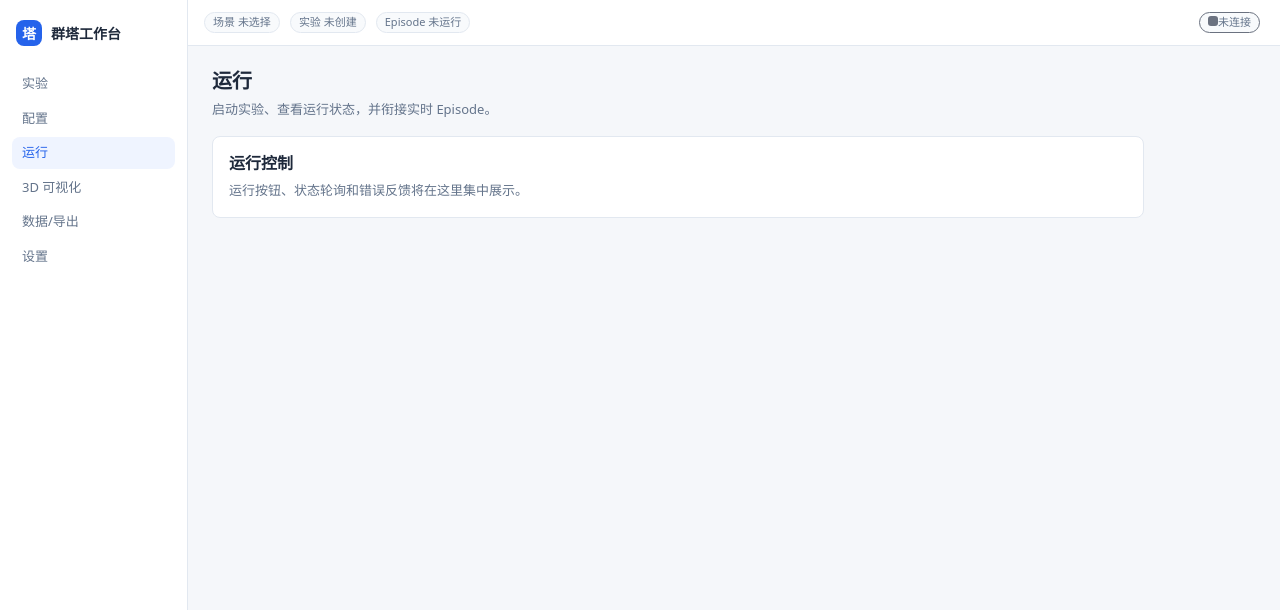
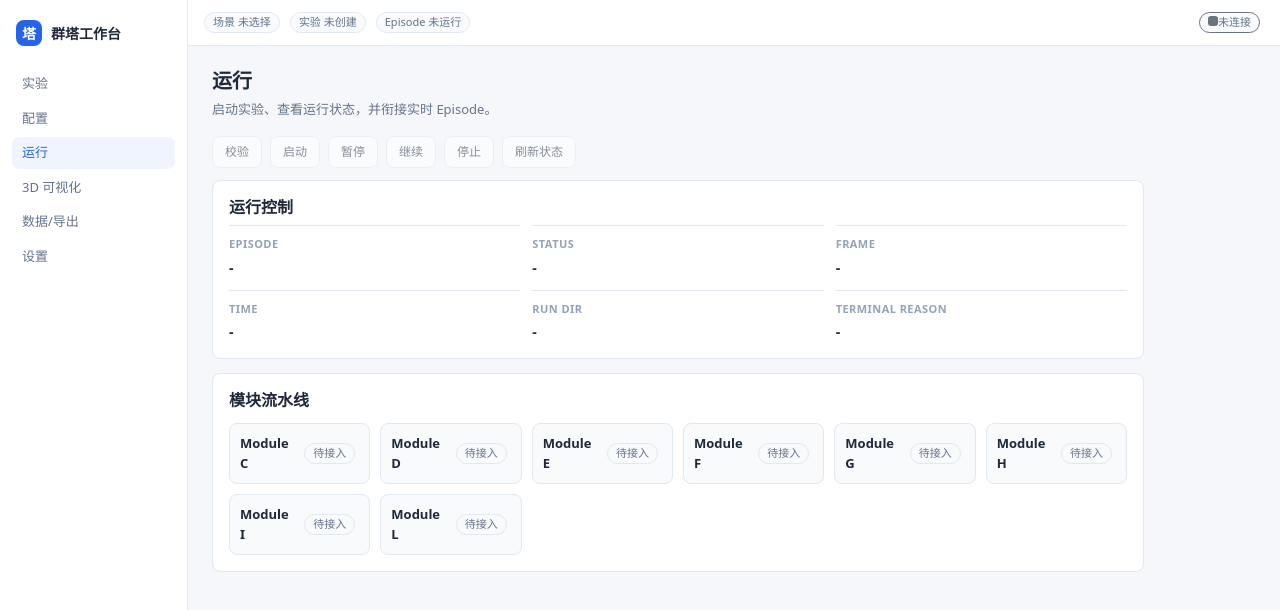
Before and after one commit to echo9923/Multi-Crane-Simulation, a React (Vite) app in the folder frontend/: page /run in a window 1280 px wide. Shown: the top 610 px of the page. Built offline with nearby package versions, Linux system fonts and the light colour scheme.

Commit message:
feat(frontend): add workbench run controls

```diff
--- a/frontend/src/components/workbench/RunPage.tsx
+++ b/frontend/src/components/workbench/RunPage.tsx
@@ -1,13 +1,249 @@
+import { buildValidateRequest } from "@/api/config";
+import {
+  getEpisodeState,
+  pauseEpisode,
+  resumeEpisode,
+  startEpisode,
+  stopEpisode,
+  validateScenario,
+} from "@/api/rest";
+import { useStore } from "@/state/store";
+import { useWorkbenchStore } from "@/state/workbench";
+
+const modulePipeline = ["C", "D", "E", "F", "G", "H", "I", "L"];
+
+function errorMessage(error: unknown): string {
+  const message = error instanceof Error ? error.message : String(error);
+  const code =
+    error && typeof error === "object"
+      ? (error as { code?: unknown }).code
+      : null;
+  return typeof code === "string" && code ? `${code}: ${message}` : message;
+}
+
+function displayValue(value: string | number | null | undefined): string {
+  if (value === null || value === undefined || value === "") return "-";
+  return String(value);
+}
+
+function issueField(issue: unknown, key: "code" | "message" | "text"): string | null {
+  if (!issue || typeof issue !== "object") return null;
+  const value = (issue as Record<string, unknown>)[key];
+  return typeof value === "string" && value ? value : null;
+}
+
+function issueMessage(issue: unknown): string {
+  return issueField(issue, "message") ?? issueField(issue, "text") ?? String(issue);
+}
+
 export function RunPage() {
+  const yamlText = useWorkbenchStore((s) => s.yamlText);
+  const validation = useWorkbenchStore((s) => s.validation);
+  const validationError = useWorkbenchStore((s) => s.validationError);
+  const currentEpisode = useWorkbenchStore((s) => s.currentEpisode);
+  const episodeState = useWorkbenchStore((s) => s.episodeState);
+  const busy = useWorkbenchStore((s) => s.busy);
+  const setValidation = useWorkbenchStore((s) => s.setValidation);
+  const setCurrentEpisode = useWorkbenchStore((s) => s.setCurrentEpisode);
+  const setEpisodeState = useWorkbenchStore((s) => s.setEpisodeState);
+  const setBusy = useWorkbenchStore((s) => s.setBusy);
+  const setLegacyEpisodeId = useStore((s) => s.setEpisodeId);
+  const setLegacyMode = useStore((s) => s.setMode);
+
+  const episodeId = currentEpisode?.episode_id ?? null;
+  const canUseEpisode = Boolean(episodeId);
+  const validationErrors = validation?.errors ?? [];
+  const validationWarnings = validation?.warnings ?? [];
+  const hasValidationDetails =
+    Boolean(validation && !validation.valid) &&
+    (validationErrors.length > 0 || validationWarnings.length > 0);
+
+  const refreshState = async (id = episodeId) => {
+    if (!id) return;
+    const state = await getEpisodeState(id);
+    setEpisodeState(state);
+  };
+
+  const runAction = async (action: () => Promise<void>) => {
+    if (useWorkbenchStore.getState().busy) return;
+    setBusy(true);
+    setValidation(validation, null);
+    try {
+      await action();
+    } catch (error) {
+      setValidation(validation, errorMessage(error));
+    } finally {
+      setBusy(false);
+    }
+  };
+
+  const validateYaml = () =>
+    runAction(async () => {
+      const result = await validateScenario(buildValidateRequest(yamlText));
+      setValidation(result);
+    });
+
+  const startRun = () =>
+    runAction(async () => {
+      const req = buildValidateRequest(yamlText);
+      const started = await startEpisode({
+        ...req,
+        run_mode: "interactive_server",
+        runner: "production",
+        autostart: true,
+      });
+      setCurrentEpisode(started);
+      setLegacyEpisodeId(started.episode_id);
+      setLegacyMode("live");
+      await refreshState(started.episode_id);
+    });
+
+  const pauseRun = () =>
+    runAction(async () => {
+      if (!episodeId) return;
+      await pauseEpisode(episodeId);
+      await refreshState(episodeId);
+    });
+
+  const resumeRun = () =>
+    runAction(async () => {
+      if (!episodeId) return;
+      await resumeEpisode(episodeId);
+      await refreshState(episodeId);
+    });
+
+  const stopRun = () =>
+    runAction(async () => {
+      if (!episodeId) return;
+      await stopEpisode(episodeId);
+      await refreshState(episodeId);
+      setLegacyMode("idle");
+      setLegacyEpisodeId(null);
+    });
+
+  const refreshRun = () =>
+    runAction(async () => {
+      await refreshState();
+    });
+
   return (
     <section className="workbench-page">
       <header className="workbench-page-header">
         <h1>运行</h1>
         <p className="muted">启动实验、查看运行状态，并衔接实时 Episode。</p>
       </header>
+
+      <div className="workbench-config-toolbar">
+        <button type="button" onClick={validateYaml} disabled={busy || !yamlText}>
+          校验
+        </button>
+        <button type="button" onClick={startRun} disabled={busy || !yamlText}>
+          启动
+        </button>
+        <button type="button" onClick={pauseRun} disabled={busy || !canUseEpisode}>
+          暂停
+        </button>
+        <button type="button" onClick={resumeRun} disabled={busy || !canUseEpisode}>
+          继续
+        </button>
+        <button type="button" onClick={stopRun} disabled={busy || !canUseEpisode}>
+          停止
+        </button>
+        <button type="button" onClick={refreshRun} disabled={busy || !canUseEpisode}>
+          刷新状态
+        </button>
+        {validation?.valid ? <span className="chip chip-ok">校验通过</span> : null}
+        {validation && !validation.valid ? (
+          <span className="chip chip-warn">校验未通过</span>
+        ) : null}
+        {busy ? <span className="chip">处理中</span> : null}
+      </div>
+
+      {validationError ? (
+        <div className="workbench-notice" role="alert">
+          {validationError}
+        </div>
+      ) : null}
+
+      {hasValidationDetails ? (
+        <div className="workbench-validation-details" aria-label="校验详情">
+          {validationErrors.length > 0 ? (
+            <div>
+              <h3>错误</h3>
+              <ul>
+                {validationErrors.map((issue, index) => (
+                  <li key={`error-${index}`}>
+                    {issueField(issue, "code") ? (
+                      <span className="workbench-validation-code">
+                        {issueField(issue, "code")}
+                      </span>
+                    ) : null}
+                    <span>{issueMessage(issue)}</span>
+                  </li>
+                ))}
+              </ul>
+            </div>
+          ) : null}
+          {validationWarnings.length > 0 ? (
+            <div>
+              <h3>警告</h3>
+              <ul>
+                {validationWarnings.map((issue, index) => (
+                  <li key={`warning-${index}`}>
+                    {issueField(issue, "code") ? (
+                      <span className="workbench-validation-code">
+                        {issueField(issue, "code")}
+                      </span>
+                    ) : null}
+                    <span>{issueMessage(issue)}</span>
+                  </li>
+                ))}
+              </ul>
+            </div>
+          ) : null}
+        </div>
+      ) : null}
+
       <div className="workbench-panel">
         <h2>运行控制</h2>
-        <p className="muted">运行按钮、状态轮询和错误反馈将在这里集中展示。</p>
+        <dl className="workbench-summary-grid">
+          <div>
+            <dt>Episode</dt>
+            <dd>{displayValue(episodeState?.episode_id ?? currentEpisode?.episode_id)}</dd>
+          </div>
+          <div>
+            <dt>Status</dt>
+            <dd>{displayValue(episodeState?.status ?? currentEpisode?.status)}</dd>
+          </div>
+          <div>
+            <dt>Frame</dt>
+            <dd>{episodeState ? `frame ${episodeState.frame_index}` : "-"}</dd>
+          </div>
+          <div>
+            <dt>Time</dt>
+            <dd>{episodeState ? `${episodeState.time_s}s` : "-"}</dd>
+          </div>
+          <div>
+            <dt>Run Dir</dt>
+            <dd>{displayValue(episodeState?.run_dir ?? currentEpisode?.run_dir)}</dd>
+          </div>
+          <div>
+            <dt>Terminal Reason</dt>
+            <dd>{displayValue(episodeState?.terminal_reason)}</dd>
+          </div>
+        </dl>
+      </div>
+
+      <div className="workbench-panel workbench-run-panel">
+        <h2>模块流水线</h2>
+        <div className="workbench-module-grid">
+          {modulePipeline.map((moduleId) => (
+            <div className="workbench-module-card" key={moduleId}>
+              <span className="workbench-module-id">Module {moduleId}</span>
+              <span className="chip">待接入</span>
+            </div>
+          ))}
+        </div>
       </div>
     </section>
   );
--- a/frontend/src/styles.css
+++ b/frontend/src/styles.css
@@ -512,6 +512,7 @@
     border-radius: var(--radius-md);
     background: var(--panel);
     padding: 16px;
+    margin-bottom: 14px;
   }
 
   .workbench-panel h2 {
@@ -586,6 +587,48 @@
     margin-bottom: 12px;
   }
 
+  .workbench-validation-details {
+    border: 1px solid var(--line);
+    border-radius: var(--radius-md);
+    background: var(--panel);
+    padding: 10px 12px;
+    margin-bottom: 12px;
+    display: grid;
+    gap: 8px;
+  }
+
+  .workbench-validation-details h3 {
+    margin: 0 0 5px;
+    color: var(--faint);
+    font-size: 11px;
+    font-weight: 600;
+    text-transform: uppercase;
+    letter-spacing: 0.04em;
+  }
+
+  .workbench-validation-details ul {
+    margin: 0;
+    padding: 0;
+    list-style: none;
+    display: grid;
+    gap: 4px;
+  }
+
+  .workbench-validation-details li {
+    display: flex;
+    align-items: baseline;
+    gap: 8px;
+    color: var(--text);
+    overflow-wrap: anywhere;
+  }
+
+  .workbench-validation-code {
+    font-family: var(--font-mono);
+    font-size: 11px;
+    color: #be123c;
+    font-weight: 600;
+  }
+
   .chip-ok {
     border-color: #bbf7d0;
     background: #f0fdf4;
@@ -624,6 +667,34 @@
     margin: 0;
     color: var(--text);
     font-size: 14px;
+    font-weight: 600;
+    overflow-wrap: anywhere;
+  }
+
+  .workbench-run-panel h2 {
+    margin-bottom: 12px;
+  }
+
+  .workbench-module-grid {
+    display: grid;
+    grid-template-columns: repeat(auto-fit, minmax(120px, 1fr));
+    gap: 10px;
+  }
+
+  .workbench-module-card {
+    min-width: 0;
+    border: 1px solid var(--line);
+    border-radius: var(--radius-md);
+    background: var(--panel-2);
+    padding: 10px;
+    display: flex;
+    align-items: center;
+    justify-content: space-between;
+    gap: 8px;
+  }
+
+  .workbench-module-id {
+    min-width: 0;
     font-weight: 600;
     overflow-wrap: anywhere;
   }
```
Also changed, not shown: 1 other file (tests, documents, lock files or other folders).
